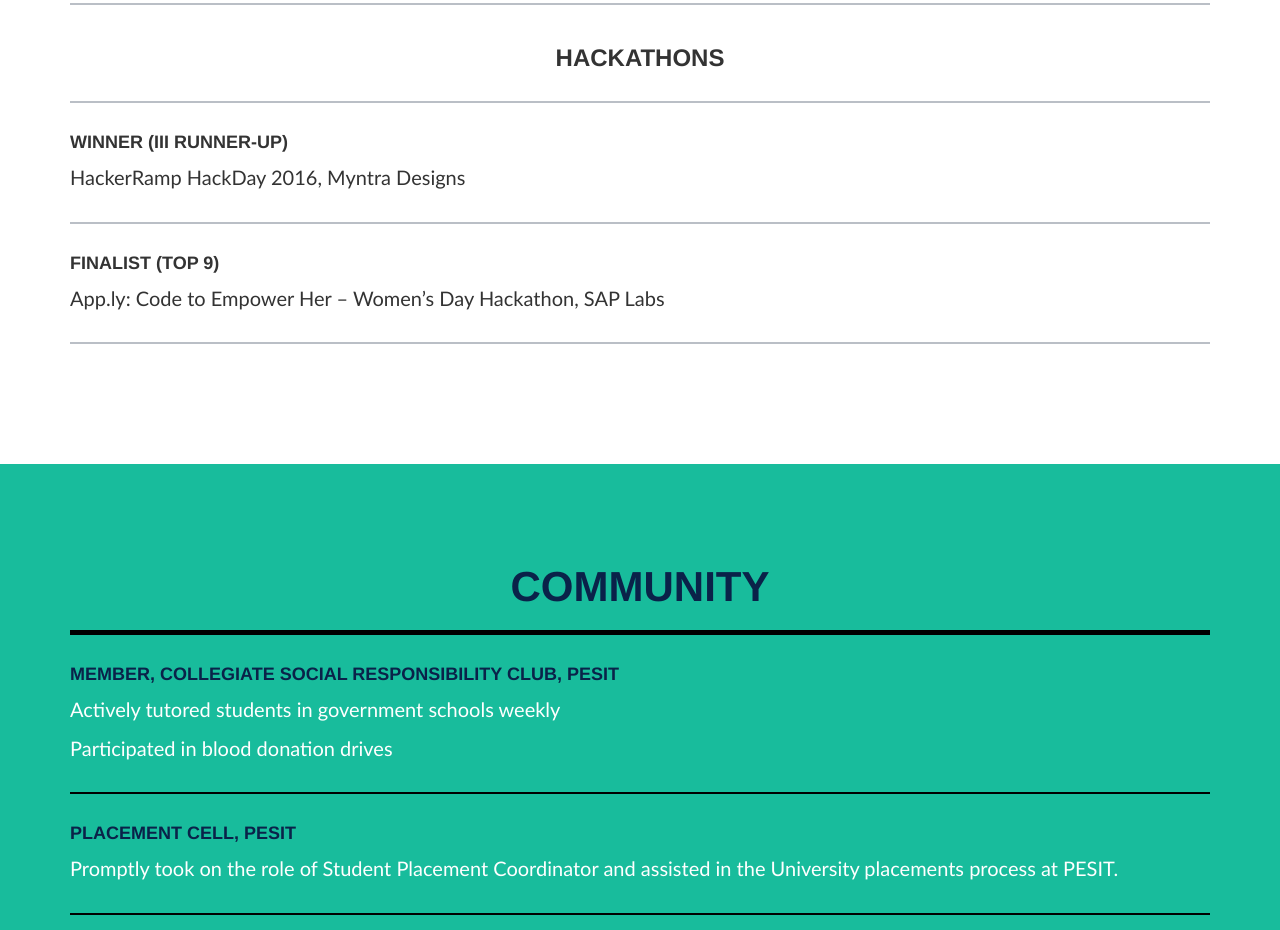
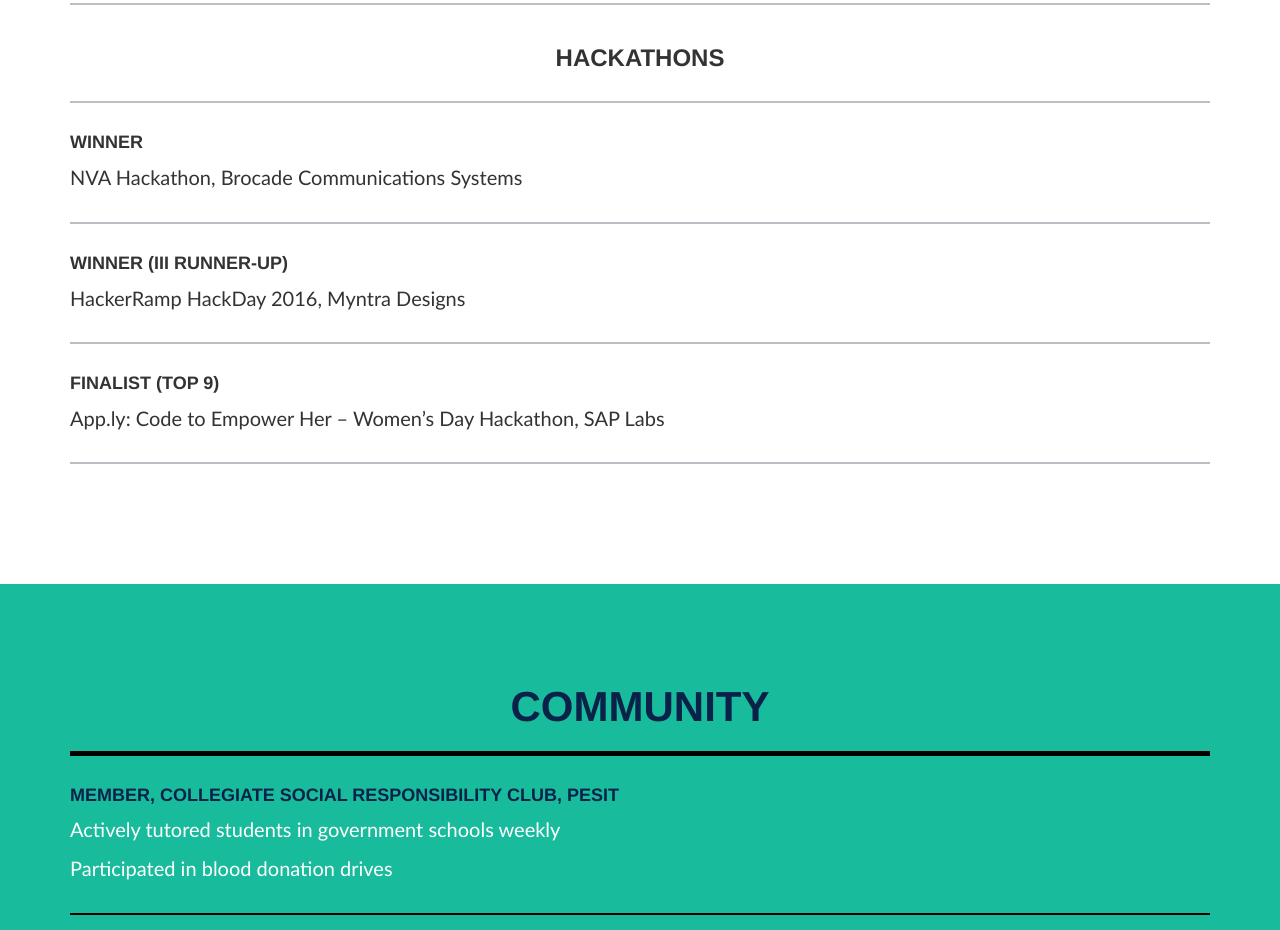
Before and after one commit to ashwinnaresh/ashwinnaresh.github.io, a website: page index.html in a window 1280 px wide. Shown: the part 4520-5450 px from the top of the page. Drawn offline with Linux system fonts and the light colour scheme; a web font is replaced by a local one.

Commit message:
updated content

```diff
--- a/index.html
+++ b/index.html
@@ -306,6 +306,11 @@
                         </div>
                         <div class="col-lg-12"><hr class="light-grey-hr"></div>
                         <div class="col-lg-12">
+                            <h4 style="text-align:left;">Winner </h4>
+                            <p style="text-align:left;">NVA Hackathon, Brocade Communications Systems</p>
+                        </div>
+                        <div class="col-lg-12"><hr class="light-grey-hr"></div>
+                        <div class="col-lg-12">
                             <h4 style="text-align:left;">Winner (III Runner-up)</h4>
                             <p style="text-align:left;">HackerRamp HackDay 2016, Myntra Designs</p>
                         </div>
```
